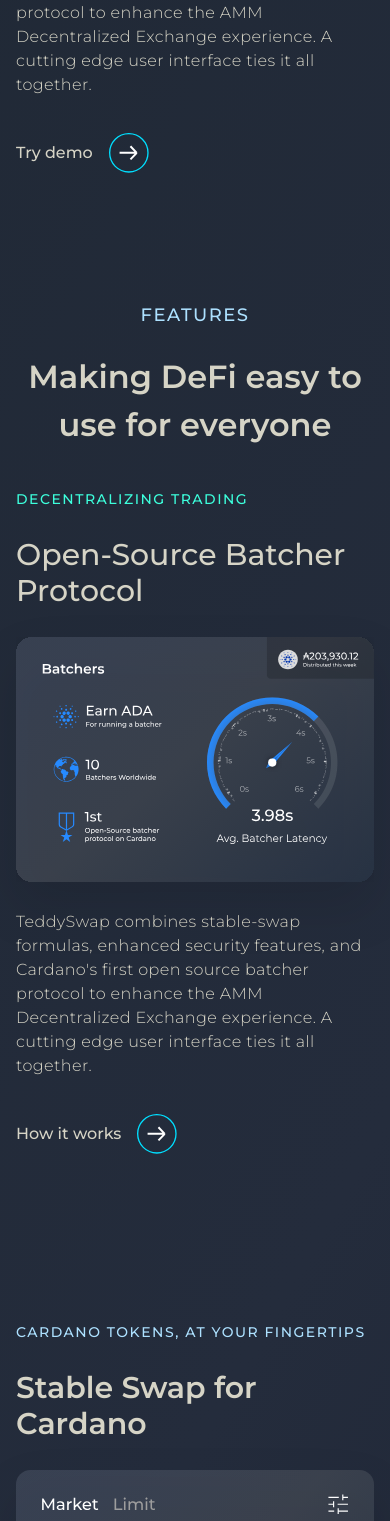
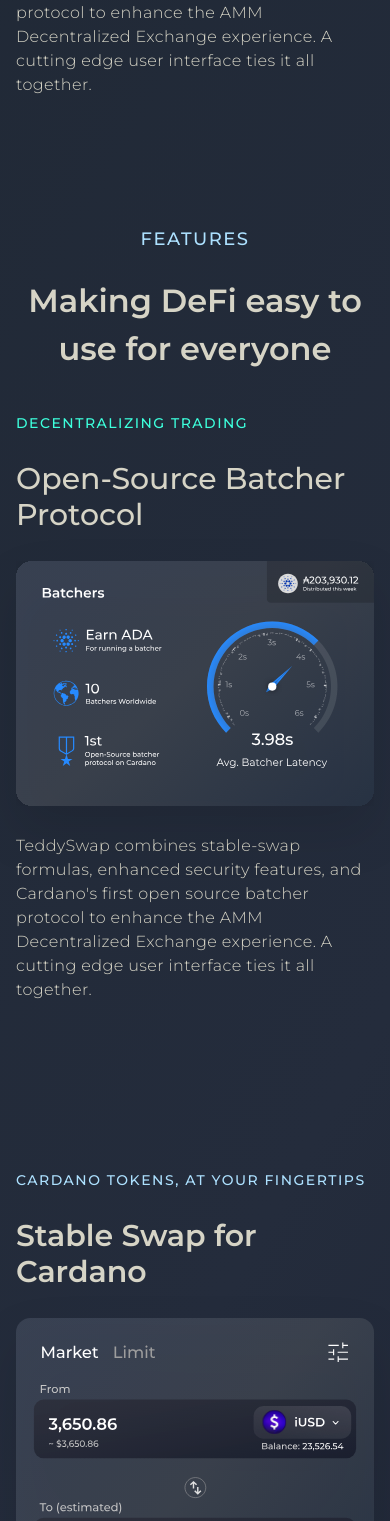
Before and after one commit to genius1910/teddy-swap_next-headlessui-ts, a Next.js app: page / in a window 390 px wide. Shown: the part 1584-3105 px from the top of the page. Built offline with nearby package versions, Linux system fonts and the light colour scheme.

Commit message:
Button hide for mobile

```diff
--- a/components/dashboard/Dash_Section2.tsx
+++ b/components/dashboard/Dash_Section2.tsx
@@ -25,7 +25,7 @@ const Dash_Section2 = () => {
             AMM Decentralized Exchange experience. A cutting edge user interface
             ties it all together.
           </h4>
-          <button className="mt-2 inline-flex items-center gap-4 font-medium">
+          <button className="mt-2 max-md:hidden inline-flex items-center gap-4 font-medium">
             {"Try demo"}
             <Image
               src={`/images/assets/right-arrow-circle.svg`}
--- a/components/dashboard/Dash_Section3.tsx
+++ b/components/dashboard/Dash_Section3.tsx
@@ -38,7 +38,7 @@ const Dash_Section3 = () => {
             AMM Decentralized Exchange experience. A cutting edge user interface
             ties it all together.
           </h4>
-          <button className="mt-2 inline-flex items-center gap-4 font-medium">
+          <button className="mt-2 max-md:hidden inline-flex items-center gap-4 font-medium">
             {"How it works"}
             <Image
               src={`/images/assets/right-arrow-circle.svg`}
--- a/components/dashboard/Dash_Section4.tsx
+++ b/components/dashboard/Dash_Section4.tsx
@@ -24,7 +24,7 @@ const Dash_Section4 = () => {
             transactions, anytime, anywhere. Say goodbye to excessive volatility
             and enjoy seamless trading with minimal slippage.
           </h4>
-          <button className="mt-2 inline-flex items-center gap-4 font-medium">
+          <button className="max-md:hidden mt-2 inline-flex items-center gap-4 font-medium">
             {"Swap now"}
             <Image
               src={`/images/assets/right-arrow-circle.svg`}
--- a/components/dashboard/Dash_Section5.tsx
+++ b/components/dashboard/Dash_Section5.tsx
@@ -32,7 +32,7 @@ const Dash_Section5 = () => {
             fingertips, empowering you to make informed decisions and optimize
             your returns.
           </h4>
-          <button className="mt-2 inline-flex items-center gap-4 font-medium">
+          <button className="max-md:hidden mt-2 inline-flex items-center gap-4 font-medium">
             {"Launch TeddySwap"}
             <Image
               src={`/images/assets/right-arrow-circle.svg`}
```
